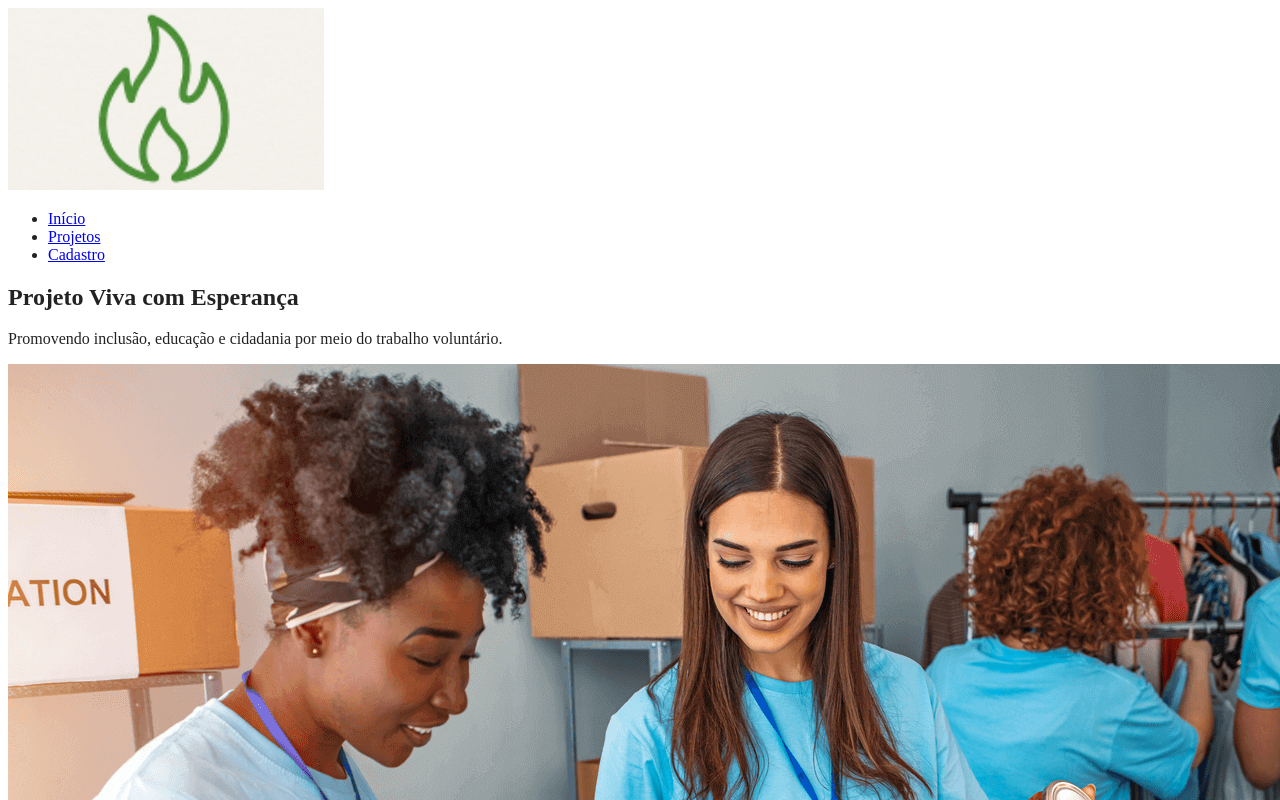
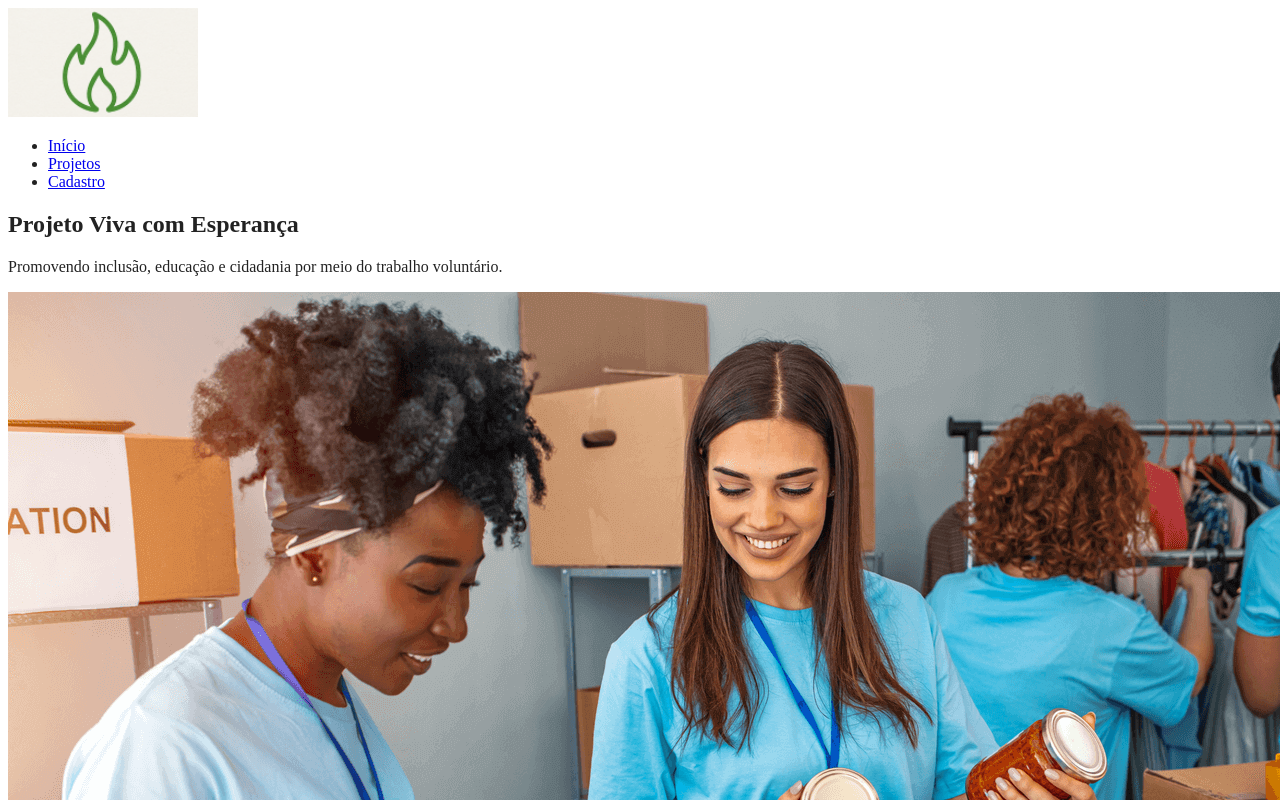
Before and after one commit to edrickss2019-code/Projeto-viva-com-esperanca, a plain HTML site: page index.html in a window 1280 px wide. Shown: the top 800 px of the page. Drawn offline with Linux system fonts and the light colour scheme.

Commit message:
Update index.html

```diff
--- a/index.html
+++ b/index.html
@@ -9,7 +9,7 @@
 <body>
 <header class="site-header">
   <div class="container">
-    <img src="assets/img/Logo2.0.png" class="Logo2" style="width: 25%; height: auto;">
+    <img src="assets/img/Logo2.0.png" class="Logo2" style="width: 15%; height: auto;">
     <nav>
       <ul>
         <li><a href="index.html">Início</a></li>
```
